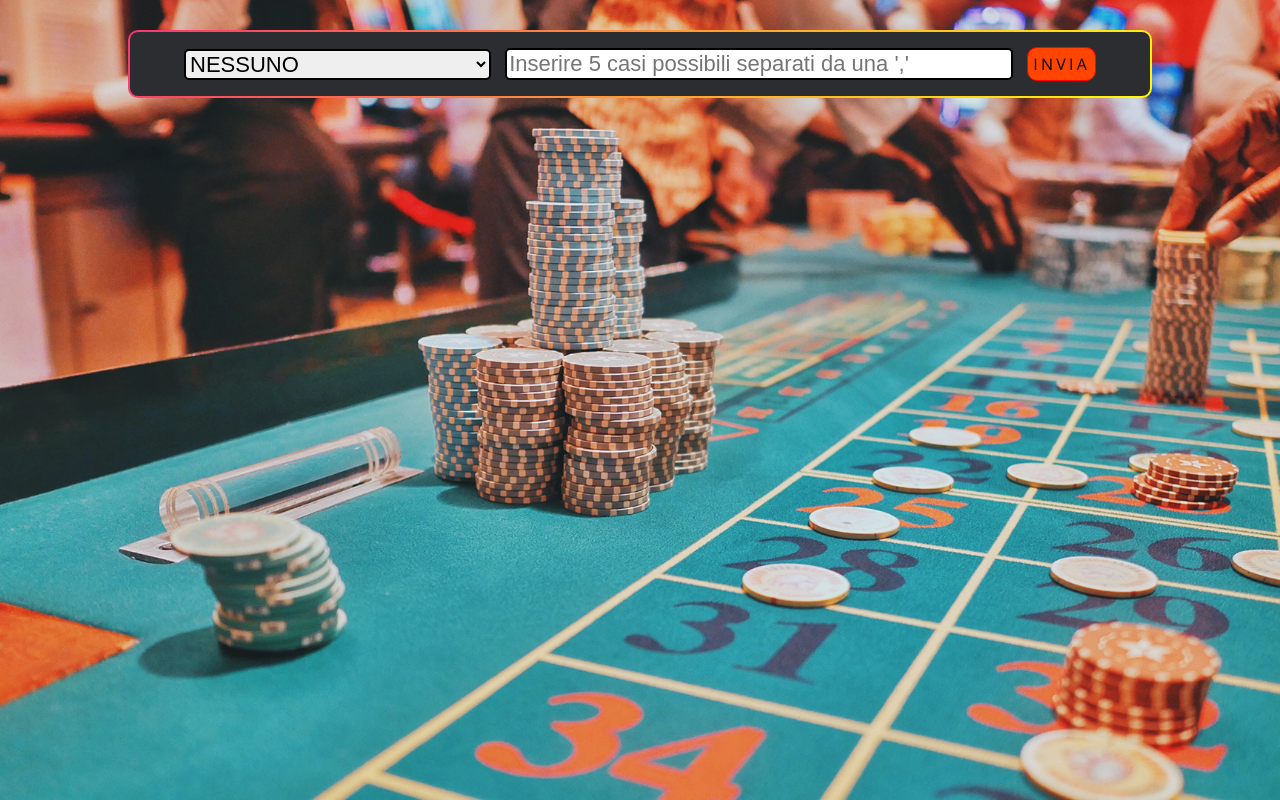
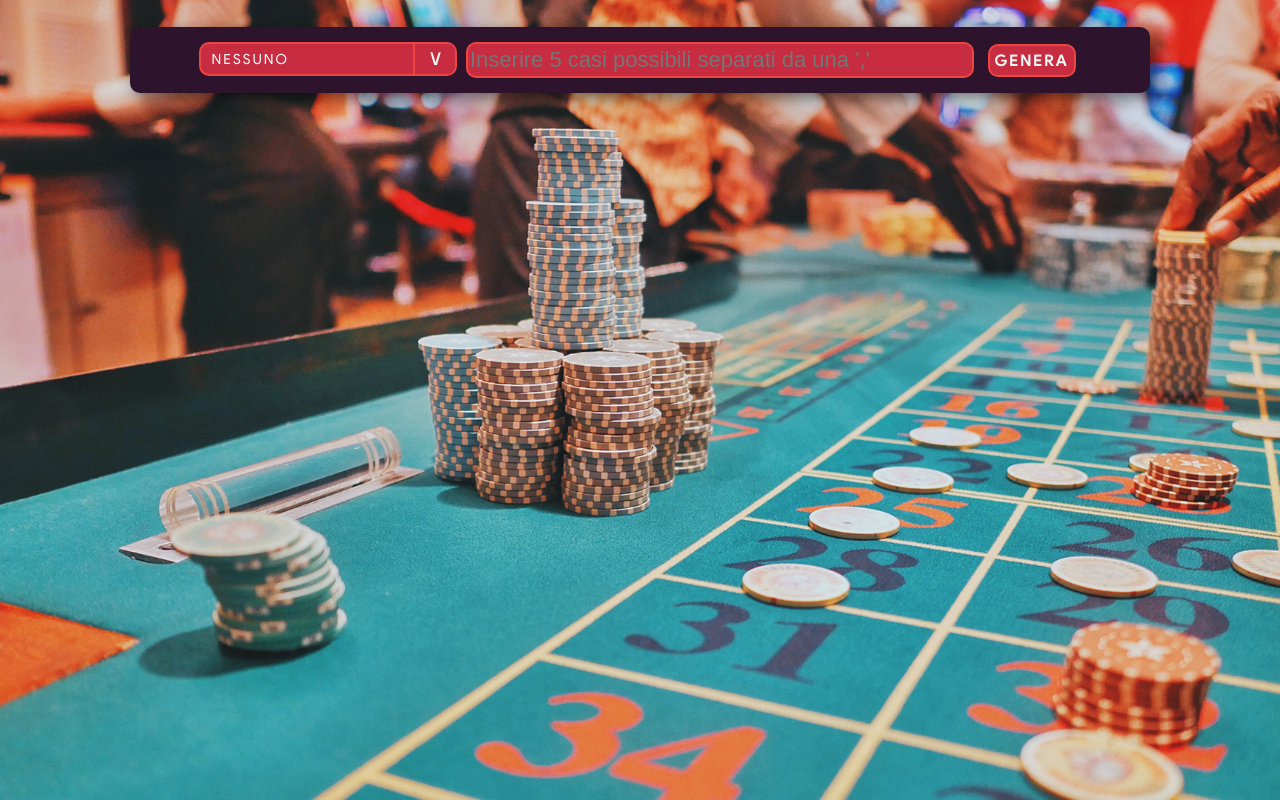
Before and after one commit to xGabbro/Gratta-Vinci, a plain HTML site: page index.html in a window 1280 px wide. Drawn offline with Linux system fonts and the light colour scheme.

Commit message:
New style BETA 1

```diff
--- a/css/styles.css
+++ b/css/styles.css
@@ -1,20 +1,20 @@
 @font-face {
-	font-family: 'OpenSans';
-    src: url('../fonts/OpenSans-Regular.ttf') format('truetype');
+	font-family: 'Product_Sans_Italic';
+    src: url('../fonts/Product_Sans_Italic.ttf') format('truetype');
 }
 @font-face {
-	font-family: 'OpenSans-Bold';
-    src: url('../fonts/OpenSans-Bold.ttf') format('truetype');
+	font-family: 'Product_Sans_Bold';
+    src: url('../fonts/Product_Sans_Bold.ttf') format('truetype');
 }
 
 @font-face {
-	font-family: 'OpenSans-Italic';
-    src: url('../fonts/OpenSans-Italic.ttf') format('truetype');
+	font-family: 'Product_Sans_Regular';
+    src: url('../fonts/Product_Sans_Regular.ttf') format('truetype');
 }
 
 @font-face {
-	font-family: 'OpenSans-Light';
-    src: url('../fonts/OpenSans-Light.ttf') format('truetype');
+	font-family: 'Product_Sans_Bold_Italic';
+    src: url('../fonts/Product_Sans_Bold_Italic.ttf') format('truetype');
 }
 
 body {
@@ -25,18 +25,20 @@ body {
 	background-position: center 0px;
 	background-attachment: fixed;
     float: center;
-    font-family: 'OpenSans-Light';
+    font-family: 'Product_Sans_Regular';
 
 }
 
 div.container {
 
     align-items: center;
-    background:
-    	linear-gradient(#2c2d30, #2c2d30) padding-box,
+    /*background:
+    	linear-gradient(#424242, #424242) padding-box;
         linear-gradient(135deg, #fb3570, #fffb00) border-box;
-    border: 2px solid transparent;
+    border: 2px solid transparent;*/
+    background-color: #2d142c;
     border-radius: 10px;
+    box-shadow: 5px 5px 15px 0px rgba(0,0,0,0.5);
     display: block;
     margin: 0 auto;
     padding: 10px;
@@ -46,13 +48,14 @@ div.container {
 
 a.minButton {
 
-    background-color: orangered;
+    background-color: #c72c41;
+    border: 2px solid #ee4540;
     border-radius: 10px;
-    border: 1px solid red;
+    color: whitesmoke;
     cursor: pointer;
     display: inline-block;
-    font-family: 'OpenSans';
-    letter-spacing: 0.2em;
+    font-family: 'Product_Sans_Bold';
+    letter-spacing: 0.1em;
     margin: 5px;
     padding: 5px;
     overflow: hidden;
@@ -74,9 +77,11 @@ div.gvButton {
 
     border-radius: 10px;
     border: 1px solid transparent;
+    color: whitesmoke;
     content: url("../images/money.png");
+    cursor: pointer;
     display: inline-block;
-    font-family: 'OpenSans-Bold';
+    font-family: 'Product_Sans_Bold';
     letter-spacing: 0.1em;
     line-height: 50px;
     margin: 10px;
@@ -98,7 +103,6 @@ div.gvButton {
 
 div.gvButton:hover {
 
-
     cursor: pointer;
 
 }
@@ -110,9 +114,10 @@ div.gvNumber {
     background-color: orangered;
     background-image: url("../images/gold_ingots.png");
     background-size: cover;
+    color: whitesmoke;
     cursor: default;
     display: inline-block;
-    font-family: 'OpenSans-Bold';
+    font-family: 'Product_Sans_Bold';
     letter-spacing: 0.1em;
     line-height: 50px;
     margin: 10px;
@@ -128,11 +133,13 @@ div.gvNumber {
 
 input[type=text].minTextbox {
 
-
-    border:2px solid;
-    border-radius: 5px;
+    background-color: #c72c41;
+    border: 2px solid #ee4540;
+    border-radius: 10px;
+    color: whitesmoke;
     display: inline-block;
     font-size: 22px;
+    height: 30px;
     margin: 5px;
     outline: 0;
     overflow: auto;
@@ -148,23 +155,72 @@ input[type=text].minTextbox:focus {
 
 }
 
-select.minCombobox {
+@keyframes colorMove {
 
-    border:2px solid;
-    border-radius: 5px;
-    display: inline-block;
-    font-size: 22px;
-    margin: 5px;
-    outline: 0;
-    overflow: auto;
-    width: auto;
-    text-decoration: none;
-    vertical-align: middle;
+    from { border-color: transparent; } to { border-color: aqua; }
 
 }
 
-@keyframes colorMove {
+.custom-select {
 
-    from { border-color: black; } to { border-color: aqua; }
+    border-radius: 10px;
+    width: auto;
 
-}
+    position: relative;
+    color: whitesmoke;
+    display: inline-block;
+    margin: 0 auto;
+    border: 2px solid #ee4540;
+    background-color:#c72c41;
+    z-index: 10;
+
+  }
+
+  .custom-select select {
+
+    border: none;
+    color: whitesmoke;
+    font-family: 'Product_Sans_Regular';
+    height: 30px;
+    letter-spacing: 0.15em;
+
+    outline: none;
+    background: transparent;
+    -webkit-appearance: none;
+    -moz-appearance: none;
+    appearance: none;
+    border-radius: 0;
+    margin: 0;
+    display: block;
+    width: 100%;
+    padding: 5px 40px 5px 10px;
+    font-size: 14px;
+
+  }
+
+  .custom-select:after {
+
+    background-color: #c72c41;
+    border-radius: 0 8px 8px 0;
+    font-family: 'Product_Sans_Bold';
+    height: 30px;
+
+    position: absolute;
+    right: 0;
+    top: 0;
+    width: 40px;
+
+    line-height: 27px;
+    content: "∨";
+    text-align: center;
+    font-size: 22px;
+    border-left: 2px solid #ee4540;
+    z-index: -1;
+
+  }
+
+  .custom-select:hover::after {
+
+    background-color: #ee4540;
+
+  }
--- a/index.html
+++ b/index.html
@@ -23,11 +23,13 @@
 
         <center>
 
-            <select class="minCombobox" id="presets" onchange="loadPreset(this.value)"></select>
+            <label class="custom-select" for="presets">
+                <select id="presets" name="options" onchange="loadPreset(this.value)"></select>
+            </label>
 
             <input class="minTextbox" type="text" id="probabilityBox" placeholder="Inserire 5 casi possibili separati da una ','" onfocus="setDefaultValue()" value=""></input>
 
-            <a class="minButton" onclick="buildGeV()">Invia</a>
+            <a class="minButton" onclick="buildGeV()">Genera</a>
 
         </center>
 
```
Also changed, not shown: fonts/Product_Sans_Bold.ttf (added), fonts/Product_Sans_Bold_Italic.ttf (added), fonts/Product_Sans_Italic.ttf (added), fonts/Product_Sans_Regular.ttf (added).
